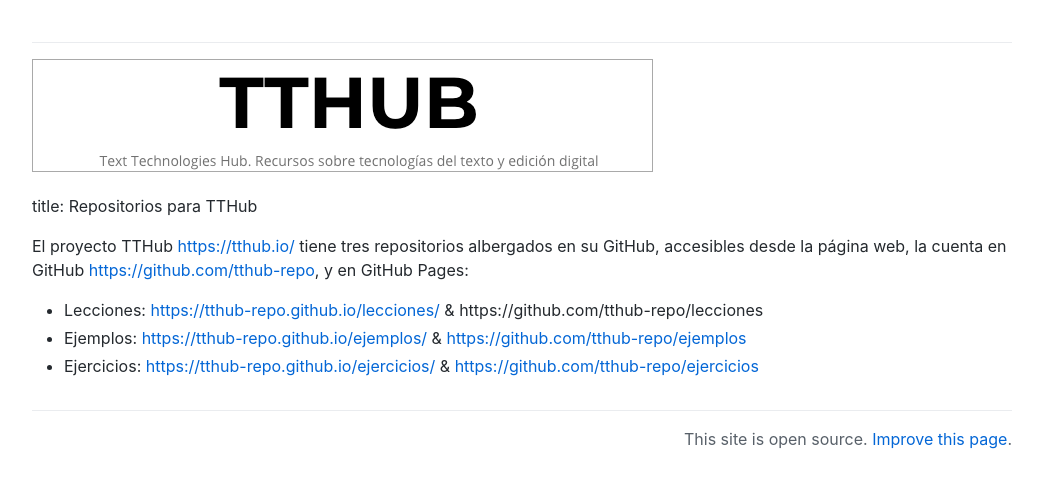
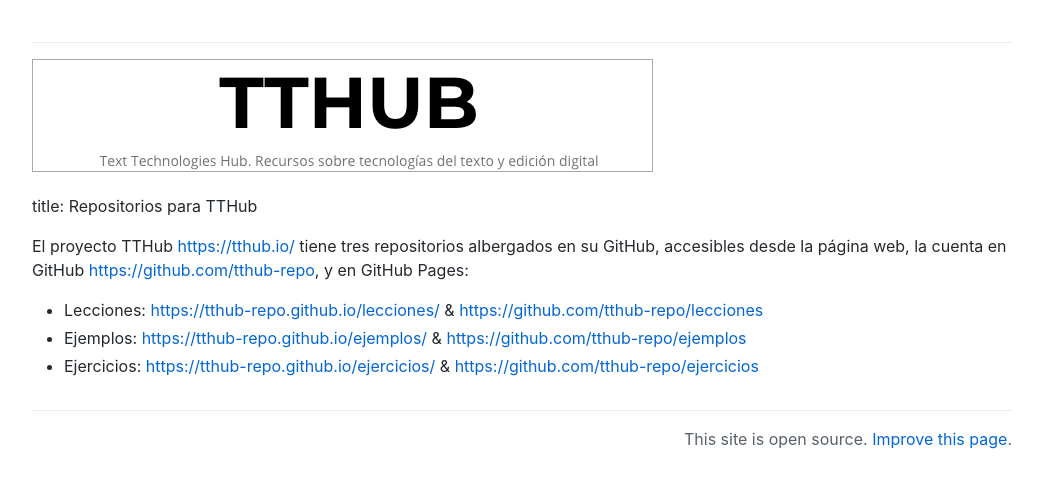
Before and after one commit to tthub-repo/tthub-repo.github.io, a Jekyll site: the page built from index.md, in a window 1280 px wide. Shown: the top 488 px of the page, without its empty margins (118-1161 px from the left). Built offline with Jekyll 4.4.1, drawn with Linux system fonts in a browser that asks for light colours; comment, search, counter and statistics services are not loaded.

Commit message:
link roto

```diff
--- a/index.md
+++ b/index.md
@@ -8,6 +8,6 @@ title: Repositorios para TTHub
 
 El proyecto TTHub <https://tthub.io/> tiene tres repositorios albergados en su GitHub, accesibles desde la página web, la cuenta en GitHub <https://github.com/tthub-repo>, y en GitHub Pages:
 
-- Lecciones: <https://tthub-repo.github.io/lecciones/> & https://github.com/tthub-repo/lecciones
+- Lecciones: <https://tthub-repo.github.io/lecciones/> & <https://github.com/tthub-repo/lecciones>
 - Ejemplos: <https://tthub-repo.github.io/ejemplos/> & <https://github.com/tthub-repo/ejemplos>
 - Ejercicios: <https://tthub-repo.github.io/ejercicios/> & <https://github.com/tthub-repo/ejercicios>
```
